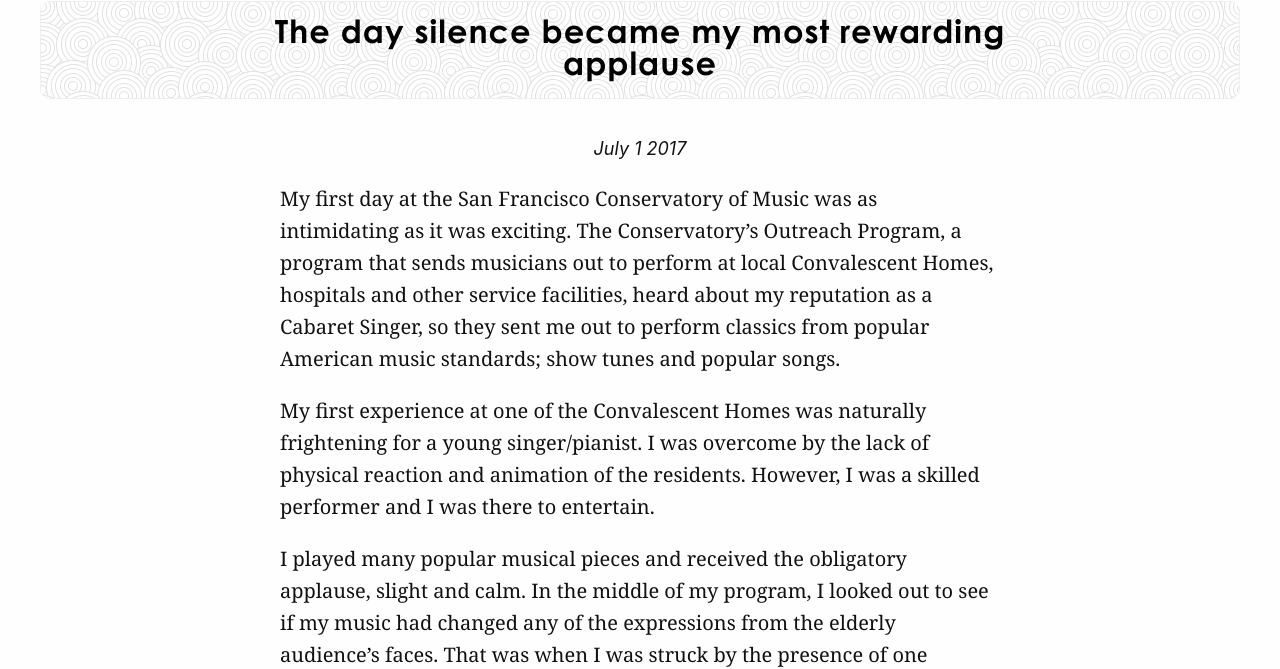
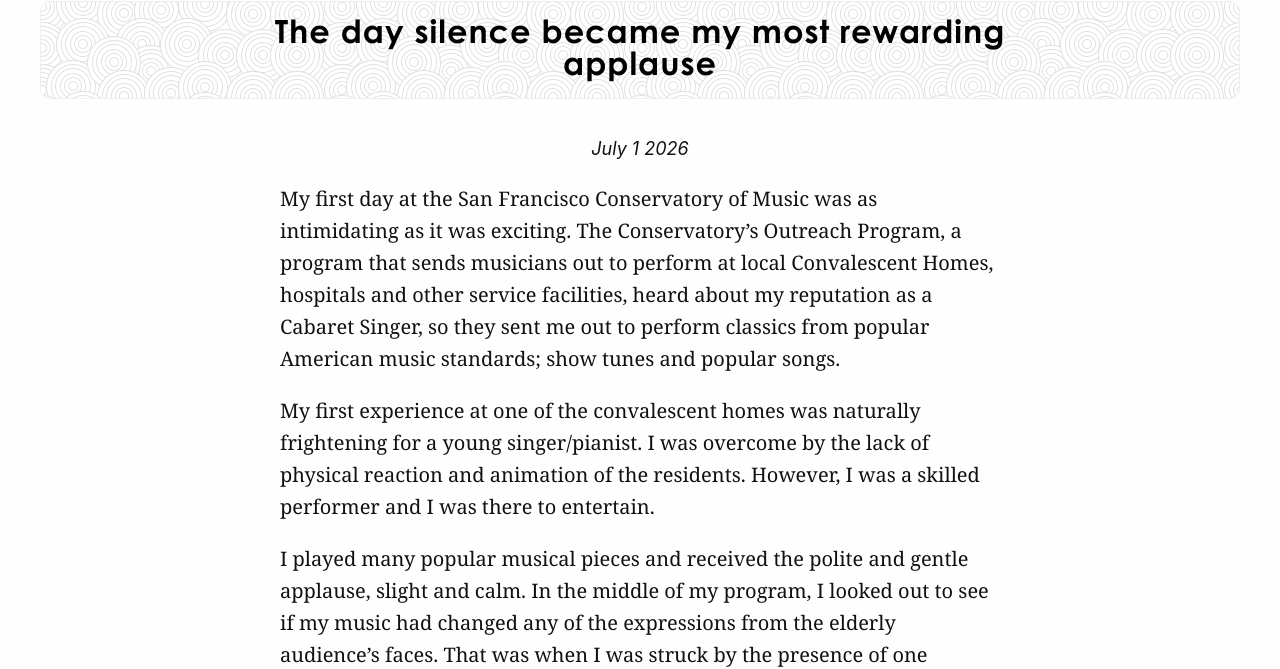
Before and after one commit to cchaiken/ccms, a Jekyll site: the page built from _posts/2026-07-01-silence-rewarding-applause.md, in a window 1280 px wide and 1400 px high. Shown: the part 256-925 px from the top of the window. Built offline with Jekyll 4.4.1, drawn with Linux system fonts in a browser that asks for light colours; some web fonts are replaced; some of the changed text lies outside the part shown.

Commit message:
Updated Music Math Peanut Butter Jelly and 8 other files

```diff
--- a/_posts/2017-07-01-silence-rewarding-applause.md
+++ b/_posts/2026-07-01-silence-rewarding-applause.md
@@ -1,13 +1,13 @@
 ---
 title: The day silence became my most rewarding applause
-date: 2017-07-01 00:00:00 Z
+date: 2026-07-01 00:00:00 Z
 ---
 
 My first day at the San Francisco Conservatory of Music was as intimidating as it was exciting.  The Conservatory's Outreach Program, a program that sends musicians out to perform at local Convalescent Homes, hospitals and other service facilities, heard about my reputation as a Cabaret Singer, so they sent me out to perform classics from popular American music standards; show tunes and popular songs.
 
-My first experience at one of the Convalescent Homes was naturally frightening for a young singer/pianist. I was overcome by the lack of physical reaction and animation of the residents. However, I was a skilled performer and I was there to entertain.
+My first experience at one of the convalescent homes was naturally frightening for a young singer/pianist. I was overcome by the lack of physical reaction and animation of the residents. However, I was a skilled performer and I was there to entertain.
 
-I played many popular musical pieces and received the obligatory applause, slight and calm. In the middle of my program, I looked out to see if my music had changed any of the expressions from the elderly audience's faces. That was when I was struck by the presence of one woman. She appeared to be comatose; her face had no expression and her body sat limp in her wheelchair. I was alarmed by her presence, being young and vivacious and quickly realized the distinct differences between our ages and our physicality.
+I played many popular musical pieces and received the polite and gentle applause, slight and calm. In the middle of my program, I looked out to see if my music had changed any of the expressions from the elderly audience's faces. That was when I was struck by the presence of one woman. She appeared to be comatose; her face had no expression and her body sat limp in her wheelchair. I was alarmed by her presence, being young and vivacious and quickly realized the distinct differences between our ages and our physicality.
 
 Realizing that I had twenty more minutes to perform and the show was not creating the "stir" that I had expected, I just sat at the piano, resigned, and sang from my heart. I sang "As Time Goes By." This was the theme song from the 1942 movie, Casablanca, written by Herman Hupfeld. It is a classic and very well known. However, the refrain at the beginning is not as well known as the rest of the song and is a little teaser before you sing the rest of the song which leads to the "AH-HA, I know this song" reaction.
 
```
Also changed, not shown: _drafts/music-math-peanut-butter-jelly.md (added, +13 -0 lines), _posts/2017-04-01-music-math-peanut-butter-jelly.md (deleted, +0 -17 lines), _posts/2017-05-01-capture-your-audience-with-confident-performance.md (deleted, +0 -10 lines), _posts/2017-06-01-how-i-became-heart-soul-party.md (deleted, +0 -16 lines), _posts/2026-05-01-capture-your-audience-with-confident-performance.md (added, +10 -0 lines), _posts/2026-06-01-how-i-became-heart-soul-party.md (added, +16 -0 lines), _posts/2026-09-24-everyone-is-musical.markdown (added, +14 -0 lines).
